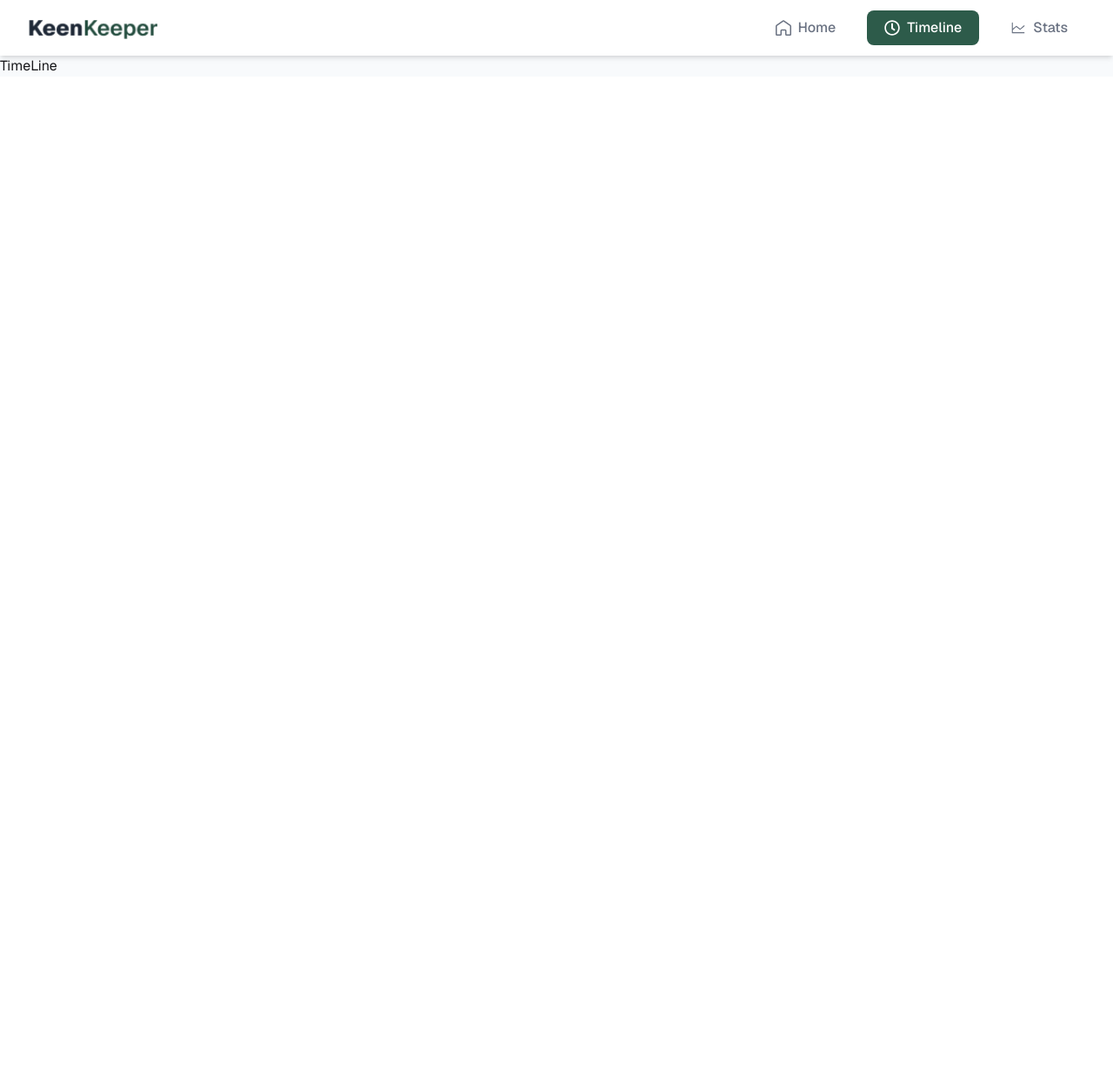
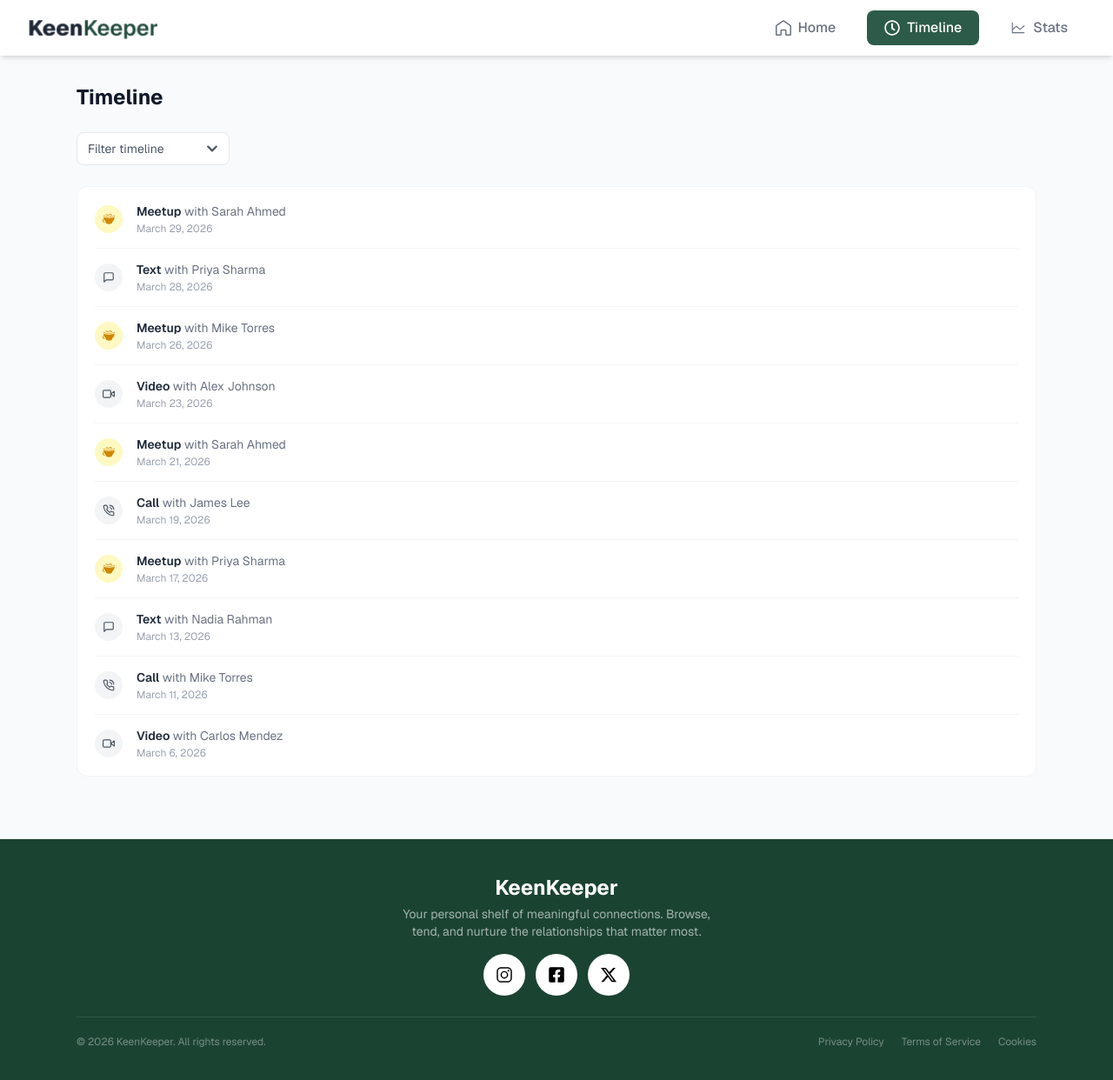
Before and after one commit to soikat63/Kin-Keeper, a React (Vite) app: page /timeline in a window 1280 px wide. Shown: the top 1242 px of the page at 87% size. Before the commit the page ends 800 px from the top, so only its background shows below. Built offline with nearby package versions, Linux system fonts and the light colour scheme.

Commit message:
added footer section,timeline page and stats page.

```diff
--- a/package.json
+++ b/package.json
@@ -16,6 +16,7 @@
     "react-icons": "^5.6.0",
     "react-router": "^7.14.1",
     "react-toastify": "^11.0.5",
+    "recharts": "^3.8.1",
     "tailwindcss": "^4.2.2"
   },
   "devDependencies": {
--- a/src/Layout/MainLayout.jsx
+++ b/src/Layout/MainLayout.jsx
@@ -1,13 +1,15 @@
 import React from 'react'
 import { Outlet } from 'react-router'
 import Navbar from '../components/UI/Navbar/Navbar'
+import Footer from '../components/UI/FooterSection/Footer'
 
 const MainLayout = () => {
   return (
       <>
 
           <Navbar />
-          <Outlet/>
+      <Outlet />
+      <Footer/>
     </>
   )
 }
--- a/src/components/Pages/StatsPage/Stats.jsx
+++ b/src/components/Pages/StatsPage/Stats.jsx
@@ -1,9 +1,86 @@
 import React from 'react'
+import { useApp } from '../../../context/AppContext';
+import { Cell, Legend, Pie, PieChart, ResponsiveContainer, Tooltip } from 'recharts';
+
+const COLORS = {
+  Text: "#7C3AED", // purple
+  Call: "#059669", // green
+  Video: "#2563EB", // blue
+  Meetup: "#F59E0B", // amber
+};
 
 const Stats = () => {
+
+  const { timeline } = useApp();
+
+  //Count each interaction type from timeline
+  const counts = timeline.reduce((acc, e) => {
+    acc[e.type] = (acc[e.type] || 0) + 1;
+    return acc;
+  }, {});
+  //Build chart data array
+  const chartData = Object.entries(counts)
+    .filter(([, v]) => v > 0)
+    .map(([name, value]) => ({ name, value }));
   return (
-    <div>Stats</div>
-  )
-}
+    <div className="max-w-6xl mx-auto px-6 py-8">
+      {/* --- Page heading (required per Challenge C1) --- */}
+      <h1 className="text-2xl font-bold text-gray-900 mb-8">
+        Friendship Analytics
+      </h1>
+
+      {/* --- Chart card --- */}
+      <div className="bg-white border border-gray-100 rounded-xl p-6 max-w-xl">
+        <h2 className="text-sm font-semibold text-gray-500 mb-6">
+          By Interaction Type
+        </h2>
+
+        {chartData.length === 0 ? (
+          <p className="text-sm text-gray-400 text-center py-16">
+            No interactions logged yet. Start checking in!
+          </p>
+        ) : (
+          <ResponsiveContainer width="100%" height={280}>
+            <PieChart>
+              <Pie
+                data={chartData}
+                cx="50%"
+                cy="50%"
+                innerRadius={70}
+                outerRadius={110}
+                paddingAngle={3}
+                dataKey="value"
+              >
+                {chartData.map((entry) => (
+                  <Cell
+                    key={entry.name}
+                    fill={COLORS[entry.name] || "#94A3B8"}
+                  />
+                ))}
+              </Pie>
+              <Tooltip
+                formatter={(value, name) => [value, name]}
+                contentStyle={{
+                  borderRadius: "8px",
+                  border: "1px solid #E5E7EB",
+                  fontSize: "13px",
+                }}
+              />
+              <Legend
+                iconType="circle"
+                iconSize={9}
+                formatter={(value) => (
+                  <span style={{ fontSize: "13px", color: "#374151" }}>
+                    {value}
+                  </span>
+                )}
+              />
+            </PieChart>
+          </ResponsiveContainer>
+        )}
+      </div>
+    </div>
+  );
+};
 
 export default Stats
--- a/src/components/Pages/TimelinePage/TimeLine.jsx
+++ b/src/components/Pages/TimelinePage/TimeLine.jsx
@@ -1,9 +1,122 @@
-import React from 'react'
+import React, { useState } from 'react'
+import {useApp} from '../../../context/AppContext'
+import { LuPhoneCall } from 'react-icons/lu';
+import { FiMessageSquare, FiVideo } from 'react-icons/fi';
+import { SiCoffeescript } from 'react-icons/si';
+import { FaChevronDown } from 'react-icons/fa';
 
-const TimeLine = () => {
+
+
+// --- Icon + color config per interaction type ---
+const TYPE_CONFIG = {
+  Call: { icon: LuPhoneCall, bg: "bg-gray-100", text: "text-gray-600" },
+  Text: { icon: FiMessageSquare, bg: "bg-gray-100", text: "text-gray-600" },
+  Video: { icon: FiVideo, bg: "bg-gray-100", text: "text-gray-600" },
+  Meetup: {
+    icon: SiCoffeescript,
+    bg: "bg-yellow-100",
+    text: "text-yellow-600",
+  },
+};
+
+// --- Single timeline entry row ---
+function TimelineEntry({ entry }) {
+  const cfg  = TYPE_CONFIG[entry.type] || TYPE_CONFIG['Call']
+  const Icon = cfg.icon
+
+  // --- Format date: "March 29, 2026" ---
+  const date = new Date(entry.date).toLocaleDateString('en-US', {
+    month: 'long', day: 'numeric', year: 'numeric',
+  })
+
   return (
-    <div>TimeLine</div>
+    <div className="flex items-center gap-4 py-3.5 border-b border-gray-100 last:border-0">
+      {/* --- Interaction type icon --- */}
+      <div className={`w-8 h-8 rounded-full flex items-center justify-center flex-shrink-0 ${cfg.bg}`}>
+        <Icon size={14} className={cfg.text} />
+      </div>
+
+      {/* --- Title and date --- */}
+      <div>
+        <p className="text-sm text-gray-800">
+          <span className="font-semibold">{entry.type}</span>{' '}
+          <span className="text-gray-500">with {entry.friendName}</span>
+        </p>
+        <p className="text-xs text-gray-400 mt-0.5">{date}</p>
+      </div>
+    </div>
   )
 }
 
+const TimeLine = () => {
+
+  const { timeline } = useApp();
+
+  // --- Filter state for Challenge C2 ---
+  const [filter, setFilter] = useState("All");
+  const [dropdownOpen, setDropdownOpen] = useState(false);
+
+  const FILTERS = ["All", "Call", "Text", "Video", "Meetup"];
+
+  // --- Apply filter ---
+  const filtered =
+    filter === "All" ? timeline : timeline.filter((e) => e.type === filter);
+  return (
+    <div className="max-w-6xl mx-auto px-6 py-8">
+      {/* --- Page heading (Figma: large bold "Timeline") --- */}
+      <h1 className="text-2xl font-bold text-gray-900 mb-6">Timeline</h1>
+
+      {/* --- Filter dropdown (Challenge C2) --- */}
+      <div className="relative mb-6 w-44">
+        <button
+          onClick={() => setDropdownOpen((o) => !o)}
+          className="w-full flex items-center justify-between gap-2 px-3 py-2
+                     border border-gray-200 rounded-lg text-sm text-gray-600
+                     hover:border-gray-300 bg-white transition-colors"
+        >
+          <span>Filter timeline{filter !== "All" ? `: ${filter}` : ""}</span>
+          <FaChevronDown
+            size={14}
+            className={`transition-transform ${dropdownOpen ? "rotate-180" : ""}`}
+          />
+        </button>
+
+        {dropdownOpen && (
+          <div
+            className="absolute top-full left-0 mt-1 w-full bg-white border border-gray-200
+                          rounded-lg shadow-lg z-10 overflow-hidden"
+          >
+            {FILTERS.map((f) => (
+              <button
+                key={f}
+                onClick={() => {
+                  setFilter(f);
+                  setDropdownOpen(false);
+                }}
+                className={`w-full text-left px-3 py-2 text-sm hover:bg-gray-50 transition-colors
+                            ${filter === f ? "text-brand-500 font-semibold bg-green-50" : "text-gray-600"}`}
+              >
+                {f}
+              </button>
+            ))}
+          </div>
+        )}
+      </div>
+
+      {/* --- Timeline entries list --- */}
+      <div className="bg-white border border-gray-100 rounded-xl px-5 py-1">
+        {filtered.length > 0 ? (
+          filtered.map((entry) => (
+            <TimelineEntry key={entry.id} entry={entry} />
+          ))
+        ) : (
+          <p className="text-sm text-gray-400 py-10 text-center">
+            No {filter.toLowerCase()} interactions yet.
+          </p>
+        )}
+      </div>
+    </div>
+  );
+}
+
 export default TimeLine
--- /dev/null
+++ b/src/components/UI/FooterSection/Footer.jsx
@@ -0,0 +1,55 @@
+import React from 'react'
+import { FaFacebookSquare } from 'react-icons/fa';
+import { FaXTwitter } from 'react-icons/fa6';
+import { IoLogoInstagram } from 'react-icons/io5';
+
+const Footer = () => {
+  return (
+    <footer className="bg-[#1B4332] text-white mt-10">
+      <div className="max-w-6xl mx-auto px-6 py-10">
+        {/* --- Top: Logo + tagline + social icons --- */}
+        <div className="text-center mb-6">
+          <h2 className="text-2xl font-bold mb-1">KeenKeeper</h2>
+          <p className="text-white/60 text-sm max-w-sm mx-auto">
+            Your personal shelf of meaningful connections. Browse, tend, and
+            nurture the relationships that matter most.
+          </p>
+
+          {/* --- Social icon links --- */}
+          <div className="flex items-center justify-center gap-3 mt-4">
+            {[IoLogoInstagram, FaFacebookSquare, FaXTwitter].map((Icon, i) => (
+              <a
+                key={i}
+                href="#"
+                className="w-12 h-12 rounded-full border bg-white  border-white/30 flex items-center justify-center
+                           hover:bg-white/10 transition-colors"
+              >
+                <Icon size={20} className="text-black" />
+              </a>
+            ))}
+          </div>
+        </div>
+
+        {/* --- Bottom: copyright + legal links --- */}
+        <div className="border-t border-white/10 pt-5 flex flex-col sm:flex-row items-center justify-between gap-2">
+          <p className="text-white/40 text-xs">
+            © 2026 KeenKeeper. All rights reserved.
+          </p>
+          <div className="flex gap-5 text-xs text-white/40">
+            <a href="#" className="hover:text-white/70 transition-colors">
+              Privacy Policy
+            </a>
+            <a href="#" className="hover:text-white/70 transition-colors">
+              Terms of Service
+            </a>
+            <a href="#" className="hover:text-white/70 transition-colors">
+              Cookies
+            </a>
+          </div>
+        </div>
+      </div>
+    </footer>
+  );
+}
+
+export default Footer
```
Also changed, not shown: 1 other file (tests, documents, lock files or other folders).
